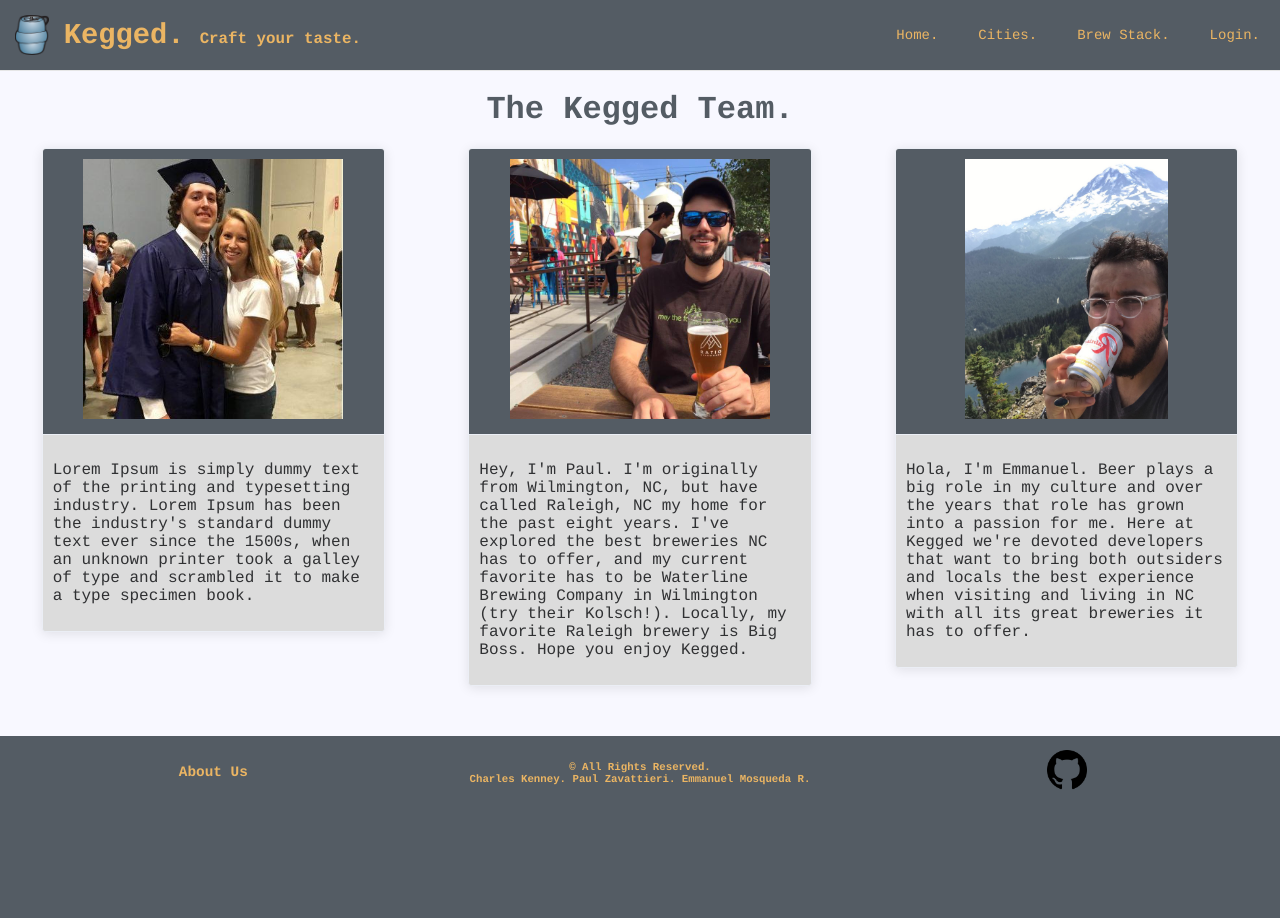
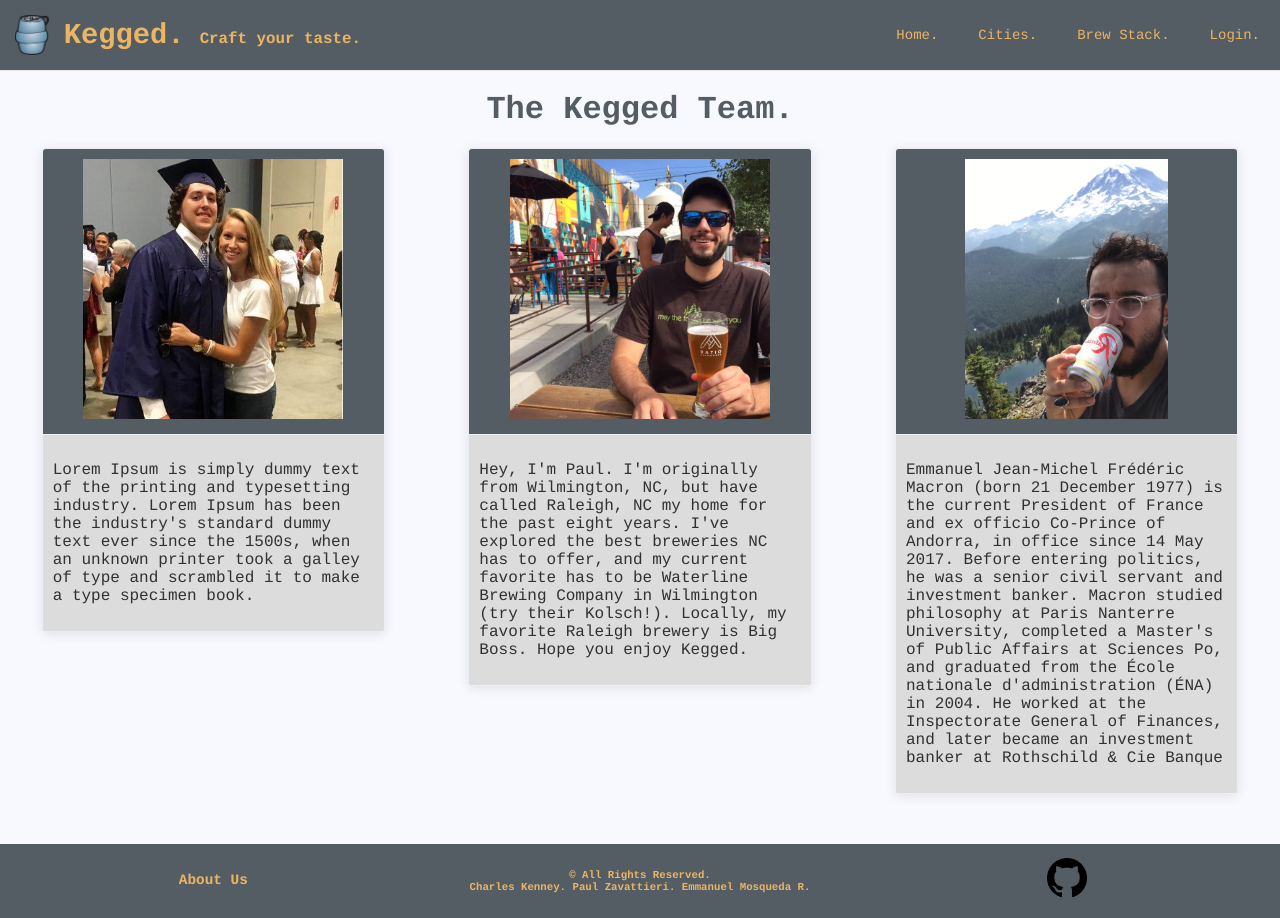
Before and after one commit to kegged/client, a Nuxt app: page /about-us in a window 1280 px wide. Before the commit the page ends 810 px from the top, so only its background shows below. Built offline with nearby package versions, Linux system fonts and the light colour scheme.

Commit message:
edit about page

```diff
--- a/pages/about-us.vue
+++ b/pages/about-us.vue
@@ -36,9 +36,11 @@
             <img src="eman.jpg" class="about-us-image" alt="pic of eman">
           </div>
           <div class="card-body">
-            <p>Hola, I'm Emmanuel. Beer plays a big role in my culture and over the years that role has grown into a passion for me.
-            Here at Kegged we're devoted developers that want to bring both outsiders and locals the best experience when visiting and living in
-            NC with all its great breweries it has to offer.</p>
+            <p>Emmanuel Jean-Michel Frédéric Macron (born 21 December 1977) is the current President of France and ex officio
+               Co-Prince of Andorra, in office since 14 May 2017.
+               Before entering politics, he was a senior civil servant and investment banker. Macron studied philosophy at Paris Nanterre University, completed a Master's
+               of Public Affairs at Sciences Po, and graduated from the École nationale d'administration (ÉNA) in 2004. He worked at the Inspectorate General of Finances,
+               and later became an investment banker at Rothschild & Cie Banque</p>
           </div>
         </el-card>
       </el-col>
```
